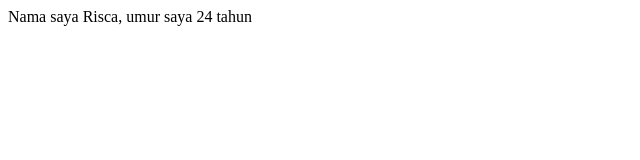
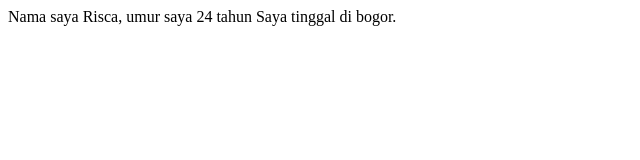
Before and after one commit to riscanovita/new-project-laravel, a plain HTML site: page index.html in a window 1280 px wide. Shown: the whole page, without its empty margins (0-640 px from the left). Drawn offline with Linux system fonts and the light colour scheme.

Commit message:
add address

```diff
--- a/index.html
+++ b/index.html
@@ -5,5 +5,7 @@
 </head>
 <body>
 	Nama saya Risca, umur saya 24 tahun
+
+	Saya tinggal di bogor.
 </body>
 </html>
```
